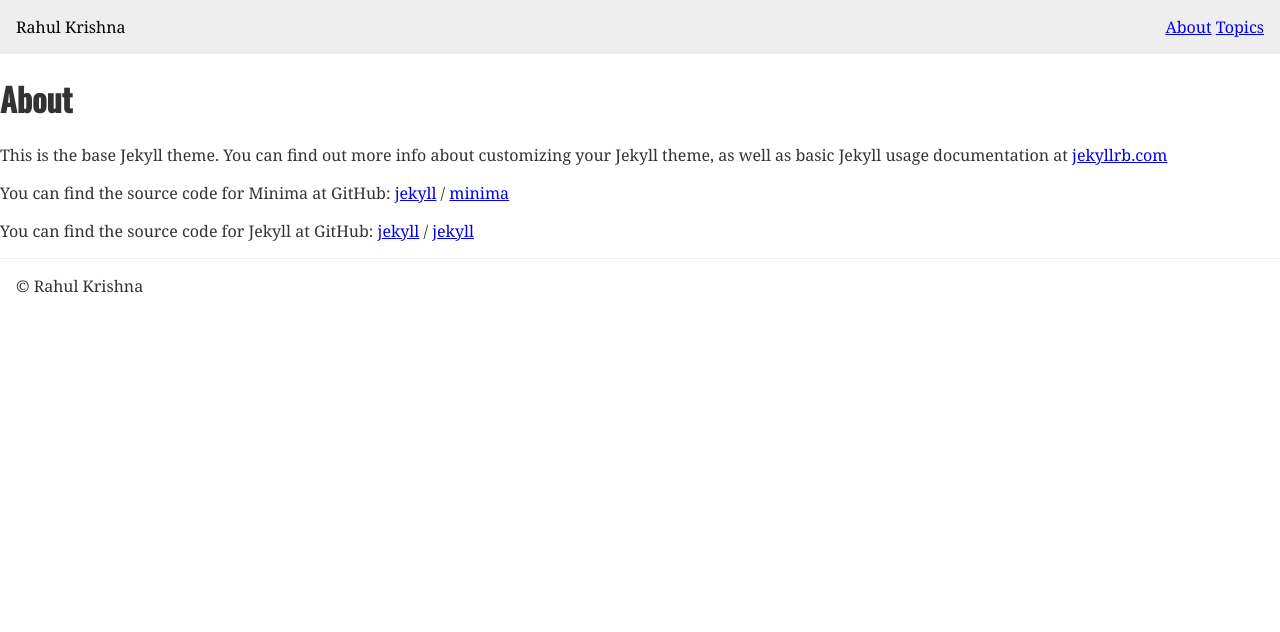
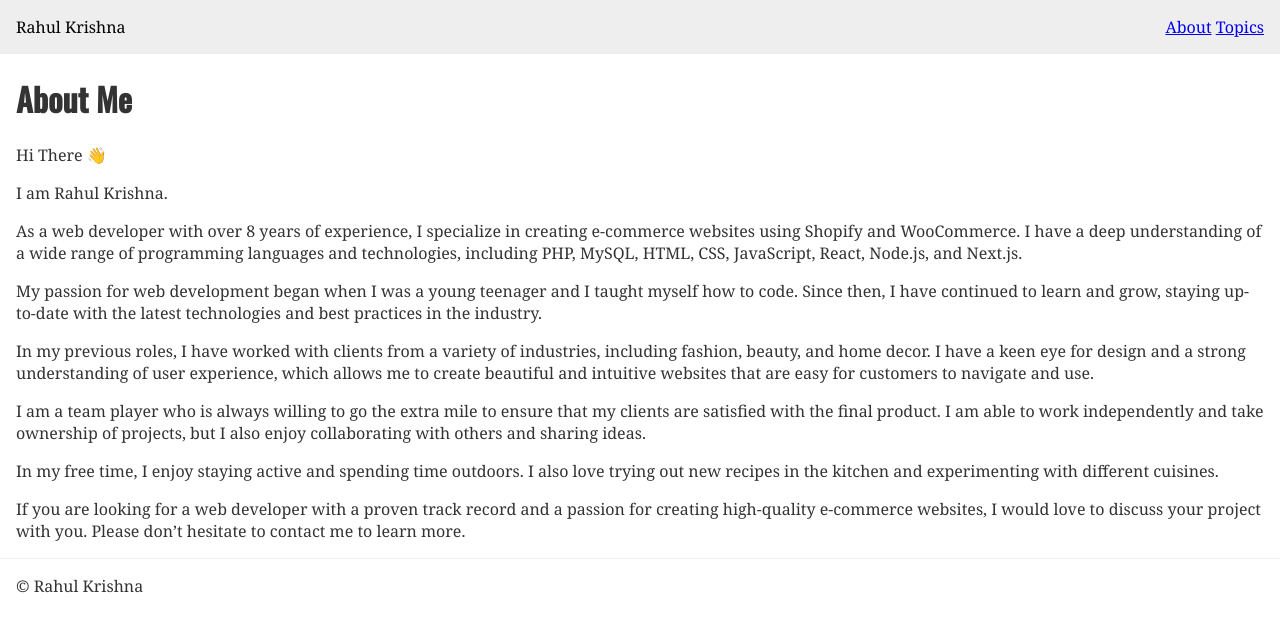
Before and after one commit to rahulkrishna-web/rahulkrishna-web.github.io, a Jekyll site: the page built from about.md, in a window 1280 px wide. Shown: the top 632 px of the page. Built offline with Jekyll 4.4.1, drawn with Linux system fonts in a browser that asks for light colours.

Commit message:
Update about me text

```diff
--- a/_layouts/page.html
+++ b/_layouts/page.html
@@ -4,9 +4,15 @@
   <body>
     {% include appBar.html %}
 
-    <h1>{{ page.title }}</h1>
+    <header>
+      <div class="container">
+        <h1>{{ page.title }}</h1>
+      </div>
+    </header>
     <section>
-      {{ content }}
+      <div class="container">
+        {{ content }}
+      </div>
     </section>
     {% include footer.html %}
   </body>
--- a/about.markdown
+++ /dev/null
@@ -1,18 +0,0 @@
----
-layout: page
-title: About
-permalink: /about/
----
-
-This is the base Jekyll theme. You can find out more info about customizing your Jekyll theme, as well as basic Jekyll usage documentation at [jekyllrb.com](https://jekyllrb.com/)
-
-You can find the source code for Minima at GitHub:
-[jekyll][jekyll-organization] /
-[minima](https://github.com/jekyll/minima)
-
-You can find the source code for Jekyll at GitHub:
-[jekyll][jekyll-organization] /
-[jekyll](https://github.com/jekyll/jekyll)
-
-
-[jekyll-organization]: https://github.com/jekyll
--- /dev/null
+++ b/about.md
@@ -0,0 +1,21 @@
+---
+layout: page
+title: About Me
+permalink: /about/
+---
+
+Hi There 👋
+
+I am Rahul Krishna.
+
+As a web developer with over 8 years of experience, I specialize in creating e-commerce websites using Shopify and WooCommerce. I have a deep understanding of a wide range of programming languages and technologies, including PHP, MySQL, HTML, CSS, JavaScript, React, Node.js, and Next.js.
+
+My passion for web development began when I was a young teenager and I taught myself how to code. Since then, I have continued to learn and grow, staying up-to-date with the latest technologies and best practices in the industry.
+
+In my previous roles, I have worked with clients from a variety of industries, including fashion, beauty, and home decor. I have a keen eye for design and a strong understanding of user experience, which allows me to create beautiful and intuitive websites that are easy for customers to navigate and use.
+
+I am a team player who is always willing to go the extra mile to ensure that my clients are satisfied with the final product. I am able to work independently and take ownership of projects, but I also enjoy collaborating with others and sharing ideas.
+
+In my free time, I enjoy staying active and spending time outdoors. I also love trying out new recipes in the kitchen and experimenting with different cuisines.
+
+If you are looking for a web developer with a proven track record and a passion for creating high-quality e-commerce websites, I would love to discuss your project with you. Please don't hesitate to contact me to learn more.
```
